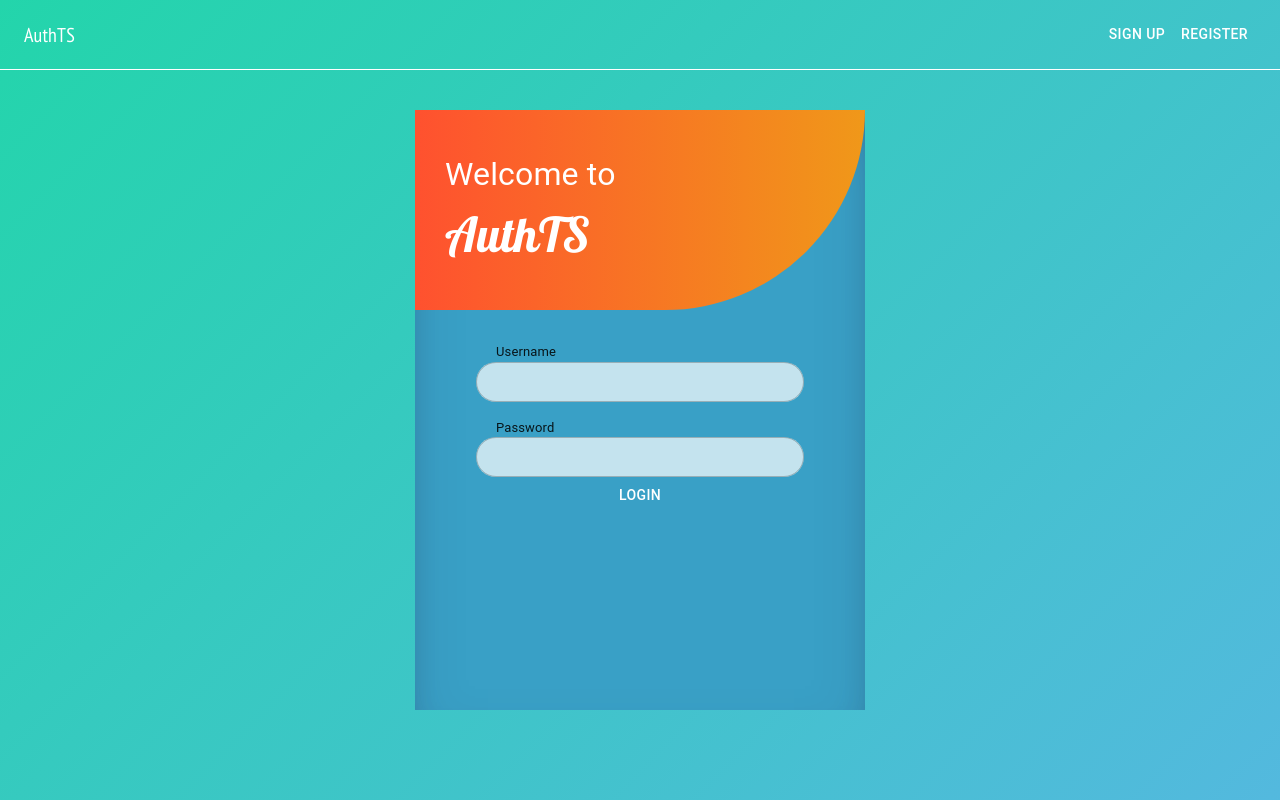
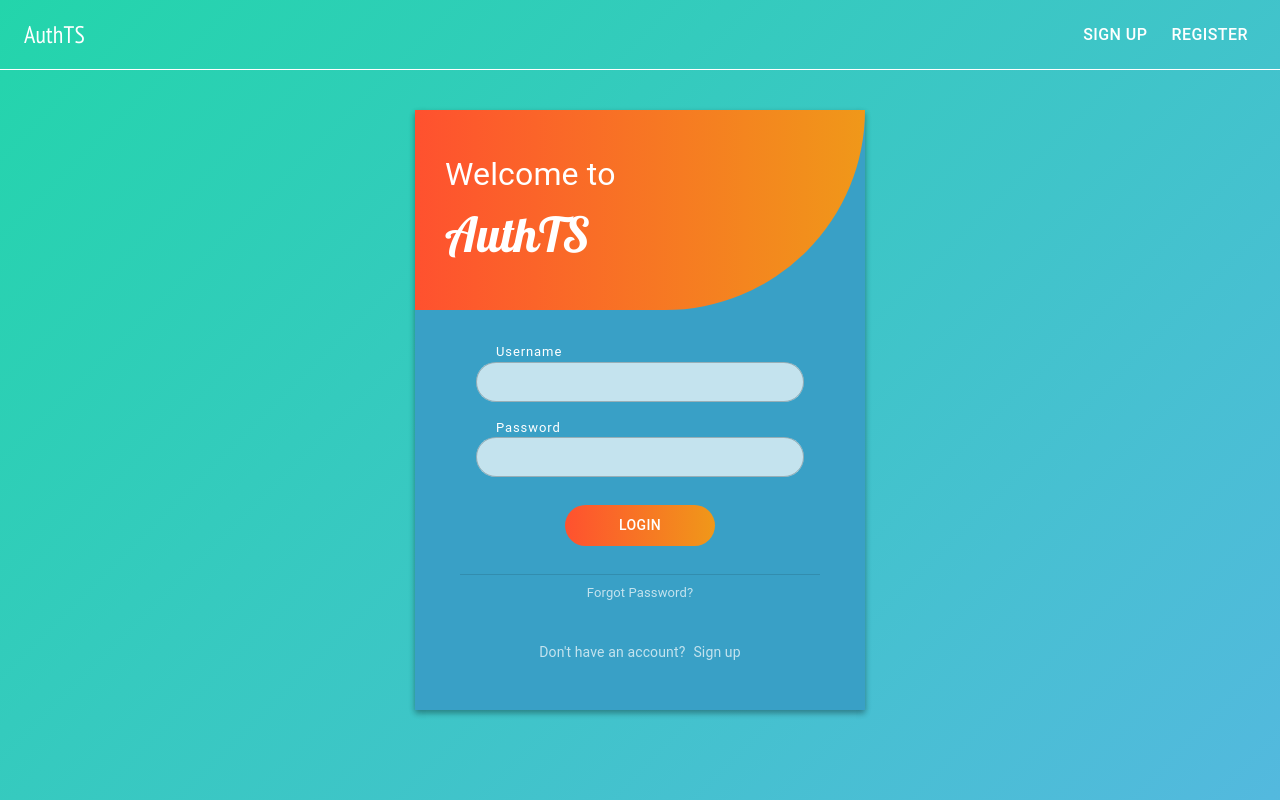
Before and after one commit to TadasSipavicius/Authentication-System-Frontend, a React (Create React App) app: page / in a window 1280 px wide. Built offline with nearby package versions, Linux system fonts and the light colour scheme; the HTML template or start-up script is replaced by a standard one.

Commit message:
Finished login design

```diff
--- a/src/Components/NavigationBar/NavigationBar.tsx
+++ b/src/Components/NavigationBar/NavigationBar.tsx
@@ -8,17 +8,15 @@ export default function NavigationBar() {
             <Toolbar disableGutters>
                 <Container maxWidth={false} sx={{ display: "flex", flexDirection: "row", float: "right", justifyContent: "space-between" }}>
                     <Box sx={{ display: "flex", alignItems: "center" }}>
-                        <Link sx={{ fontSize: 20, fontFamily: "PT Sans Narrow, sans-serif", color: "white", textDecoration: "none" }} component={Link} href="/">
+                        <Link sx={{ fontSize: 24, fontFamily: "PT Sans Narrow, sans-serif", color: "white", textDecoration: "none" }} component={Link} href="/">
                             AuthTS
                         </Link>
                     </Box>
 
                     <Box sx={{ float: "right" }}>
-                        <Button sx={{ color: "white" }}>Sign up</Button>
-                        <Button sx={{ color: "white" }}>Register</Button>
+                        <Button sx={{ color: "white", fontSize: 16, marginRight: 1 }}>Sign up</Button>
+                        <Button sx={{ color: "white", fontSize: 16 }}>Register</Button>
                     </Box>
-
-
                 </Container>
             </Toolbar>
         </AppBar >
--- a/src/Pages/Home/Home.Page.tsx
+++ b/src/Pages/Home/Home.Page.tsx
@@ -1,4 +1,4 @@
-import { Box, Button, Container, Stack, TextField, Typography } from '@mui/material';
+import { Box, Button, Container, Divider, Stack, TextField, Typography } from '@mui/material';
 import React from 'react';
 
 export default function HomePage() {
@@ -12,7 +12,7 @@ export default function HomePage() {
                     flexDirection: 'column',
                     alignItems: 'center',
                     backgroundColor: "#39A0C6",
-                    boxShadow: " rgba(50, 50, 93, 0.25) 0px 30px 60px -12px inset, rgba(0, 0, 0, 0.3) 0px 18px 36px -18px inset"
+                    boxShadow: "rgba(0, 0, 0, 0.16) 0px 3px 6px, rgba(0, 0, 0, 0.23) 0px 3px 6px;"
                 }}
             >
                 <Box sx={{ width: "100%", height: 200, borderBottomRightRadius: "200px 200px", backgroundImage: "linear-gradient(to right, #ff512f, #f09819)", marginBottom: 4 }}>
@@ -33,7 +33,7 @@ export default function HomePage() {
 
 
                 <Box>
-                    <Typography sx={{marginLeft: 2.5, fontSize: 13}}>
+                    <Typography sx={{ marginLeft: 2.5, fontSize: 13, color: "white", letterSpacing: 0.9 }}>
                         Username
                     </Typography>
                     <TextField
@@ -50,7 +50,7 @@ export default function HomePage() {
                     />
                 </Box>
                 <Box sx={{ marginTop: 2 }}>
-                    <Typography sx={{marginLeft: 2.5, fontSize: 13}}>
+                    <Typography sx={{ marginLeft: 2.5, fontSize: 13, color: "white", letterSpacing: 0.9 }}>
                         Password
                     </Typography>
                     <TextField
@@ -67,7 +67,25 @@ export default function HomePage() {
                     />
                 </Box>
 
-                <Button>Login</Button>
+                <Button size='large'
+                    sx={{ fontSize: 14, width: 150, borderRadius: 20, backgroundImage: "linear-gradient(to right, #ff512f, #f09819)", marginTop: 3.5, marginBottom: 3.5, textTransform: "uppercase" }}>
+                    Login
+                </Button>
+
+                <Divider variant="middle" sx={{ width: "80%" }} />
+                <Typography sx={{ fontSize: 13, marginTop: 1, color: "rgba(255,255,255, 0.7)" }}>
+                    Forgot Password?
+                </Typography>
+                <Box sx={{display: "flex", flexDirection: "row", marginTop: 4}}>
+                    <Typography sx={{ fontSize: 14, marginTop: 1, color: "rgba(255,255,255, 0.7)" }}>
+                        Don't have an account?
+
+                    </Typography>
+                    <Typography sx={{ fontSize: 14, marginTop: 1, color: "rgba(255,255,255, 0.7)", marginLeft: 1 }}>
+                        Sign up
+                    </Typography>
+                </Box>
+
             </Box>
         </Container >
     )
```
